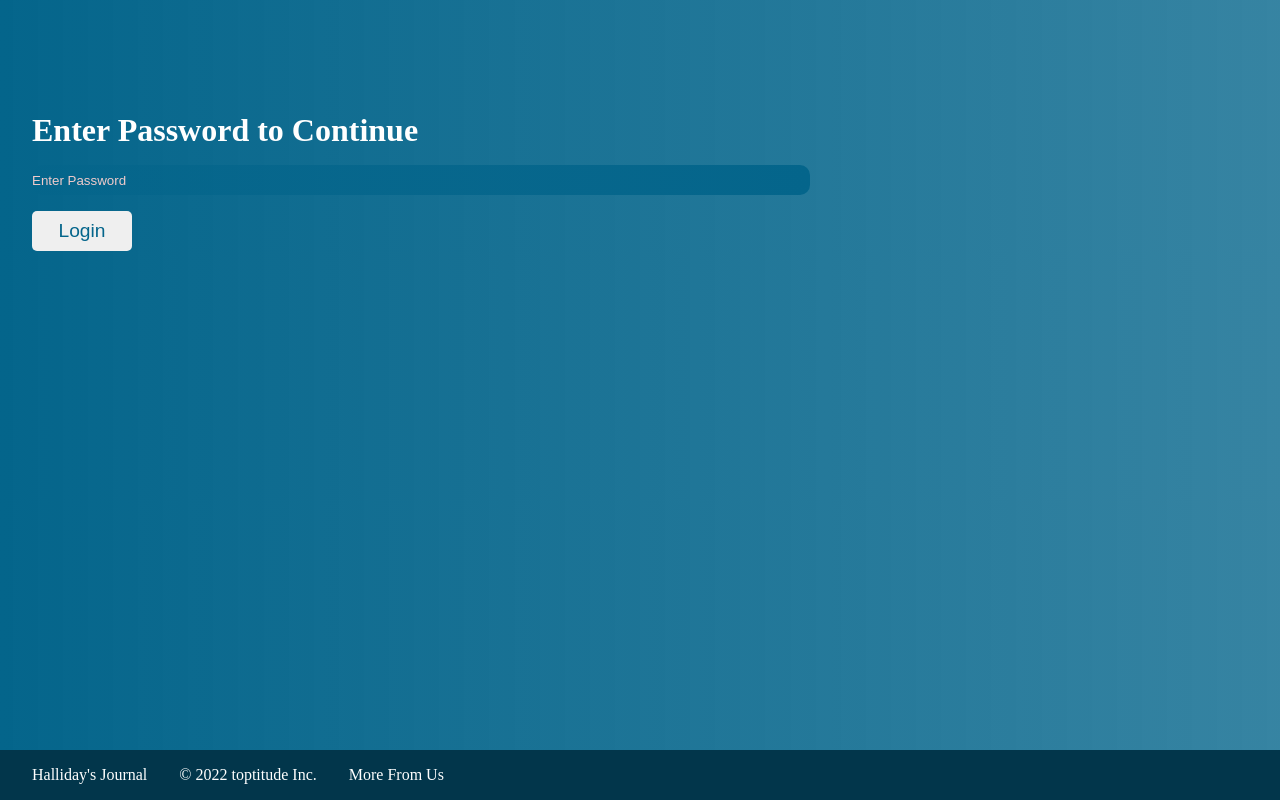
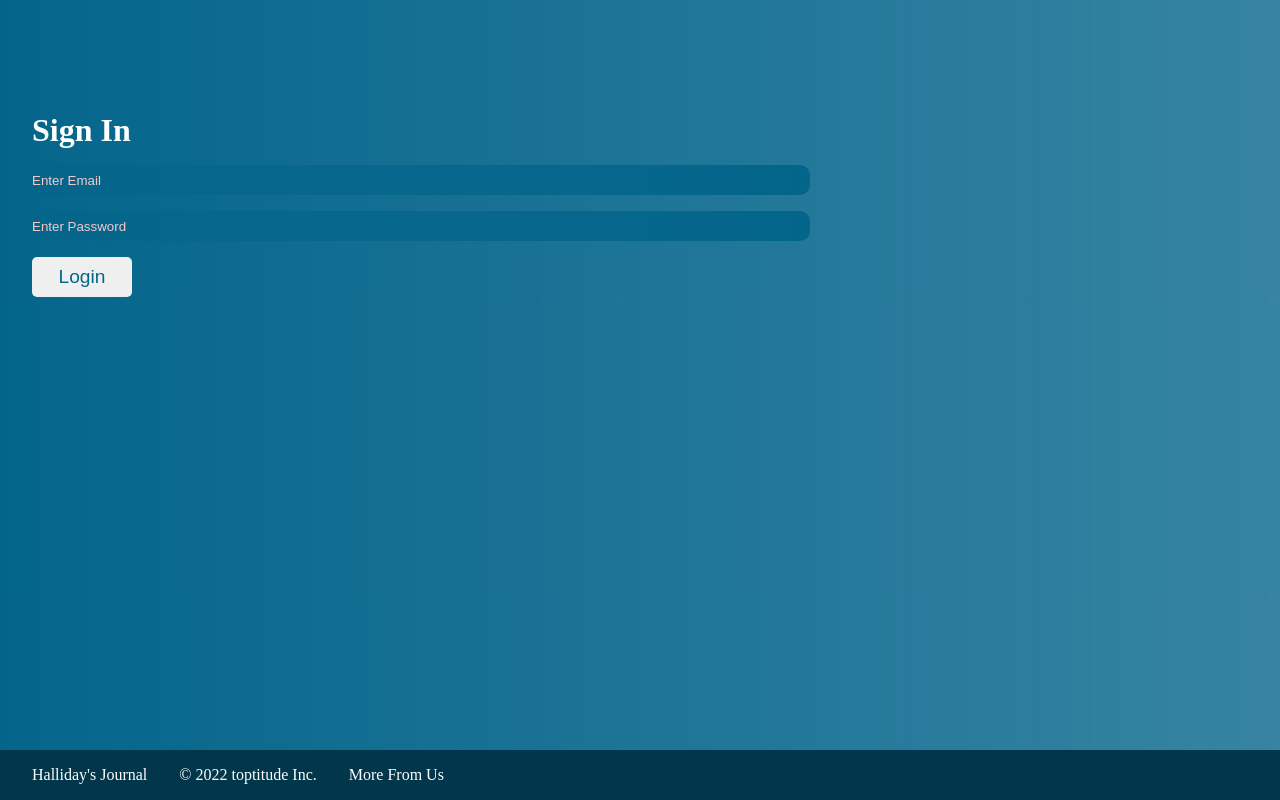
Before and after one commit to codebudddy/halidays-journal, a React (Create React App) app: page /login in a window 1280 px wide. Built offline with nearby package versions, Linux system fonts and the light colour scheme; no server answers.

Commit message:
Added and implemented authentication with firebase

```diff
--- a/src/App.js
+++ b/src/App.js
@@ -4,14 +4,15 @@ import { Compose, Footer, Header, Home, Post, Posts } from './components';
 import Login from './components/Login';
 import './App.css';
 import { GiFeather } from 'react-icons/gi';
+import { useAuthContext } from './hooks/useAuthContext';
+
 const App = () => {
-  const user = localStorage.getItem('user');
-  if (user) {
-    console.log(user);
-  } else {
-    console.log('You need to signup');
-  }
+  const { user, authIsReady } = useAuthContext();
+
+  console.log(authIsReady);
   return (
+    <div>
+      {authIsReady && (
         <BrowserRouter>
           <div>
             {user ? (
@@ -22,7 +23,7 @@ const App = () => {
                       <GiFeather />
                     </Link>
                   </div>
-              <Header />
+                  {user && <Header />}
                 </div>
                 <Routes>
                   <Route path="/" element={<Home />} />
@@ -40,6 +41,8 @@ const App = () => {
           </div>
           <Footer />
         </BrowserRouter>
+      )}
+    </div>
   );
 };
 
--- a/src/components/Header.jsx
+++ b/src/components/Header.jsx
@@ -1,12 +1,28 @@
 import React from 'react';
-import { Link } from 'react-router-dom';
+import { Link, useNavigate } from 'react-router-dom';
 import { TfiWrite } from 'react-icons/tfi';
 import { SlCalender } from 'react-icons/sl';
 import { HiOutlineHome } from 'react-icons/hi';
 import { AiOutlinePoweroff } from 'react-icons/ai';
+import { authentication } from '../firebase.config';
+import { signOut } from 'firebase/auth';
 import './header.css';
+import { useAuthContext } from '../hooks/useAuthContext';
 
 const Header = () => {
+  const { user } = useAuthContext();
+  const navigate = useNavigate();
+
+  const logout = () => {
+    signOut(authentication)
+      .then(() => {
+        console.log('User signed out');
+        window.location.reload();
+        navigate('/login');
+      })
+      .catch((err) => console.log(err.message));
+  };
+
   return (
     <div className="header">
       <Link to="/">
@@ -28,9 +44,11 @@ const Header = () => {
             <TfiWrite />
           </Link>
         </li>
-        <li className="header__nav-link power">
-          <AiOutlinePoweroff />
-        </li>
+        {user && (
+          <li className="header__nav-link power" onClick={logout}>
+            <AiOutlinePoweroff />
+          </li>
+        )}
       </ul>
     </div>
   );
--- a/src/components/Login.jsx
+++ b/src/components/Login.jsx
@@ -1,24 +1,39 @@
 import React, { useState } from 'react';
 import { useNavigate } from 'react-router-dom';
+import { signInWithEmailAndPassword } from 'firebase/auth';
+import { authentication } from '../firebase.config';
 import './login.css';
+import { useAuthContext } from '../hooks/useAuthContext';
 
 const Login = () => {
+  const { user } = useAuthContext();
   const navigate = useNavigate();
   const [password, setPassword] = useState('');
-  const appPassword = process.env.APP_PASSWORD;
+  const [email, setEmail] = useState('');
+
+  console.log(user);
+
   const handleLogin = (e) => {
-    if (password === 'INtuit#014') {
-      localStorage.setItem('user', appPassword);
-      navigate('/');
-    }
-    console.log(password);
-
-    setPassword('');
+    signInWithEmailAndPassword(authentication, email, password)
+      .then(() => {
+        navigate('/');
+        window.location.reload();
+      })
+      .catch((err) => console.log(err.message));
   };
   return (
     <div className="login">
-      <h1 className="login__heading">Enter Password to Continue</h1>
+      <h1 className="login__heading">Sign In </h1>
       <div className="login__password">
+        <label htmlFor="password">
+          <input
+            type="email"
+            value={email}
+            onChange={(e) => setEmail(e.target.value)}
+            id="email"
+            placeholder="Enter Email"
+          />
+        </label>
         <label htmlFor="password">
           <input
             type="password"
--- a/src/components/header.css
+++ b/src/components/header.css
@@ -32,6 +32,12 @@
   text-align: center;
   border-radius: 50%;
   padding: 2px;
+  cursor: pointer;
+  transition: all 0.3s ease-in;
+}
+
+.header__nav-link:hover {
+  box-shadow: 0 0 0 2px rgba(2, 22, 138, 0.9);
 }
 
 .header__nav svg {
--- a/src/components/home.css
+++ b/src/components/home.css
@@ -75,7 +75,10 @@
 @media screen and (max-width: 550px) {
   .home__hero-heading {
     margin: auto;
+    font-size: 1.1rem;
     flex: 1;
+    font-weight: 900;
+    padding: 0.5rem;
   }
   .home__hero-divider {
     display: none;
--- a/src/index.js
+++ b/src/index.js
@@ -2,10 +2,13 @@ import React from 'react';
 import ReactDOM from 'react-dom/client';
 import './index.css';
 import App from './App';
+import { AuthContextProvider } from './context/authContext';
 
 const root = ReactDOM.createRoot(document.getElementById('root'));
 root.render(
   <React.StrictMode>
-    <App />
+    <AuthContextProvider>
+      <App />
+    </AuthContextProvider>
   </React.StrictMode>
 );
```
Lines whose indentation alone changed are shown as unchanged.
